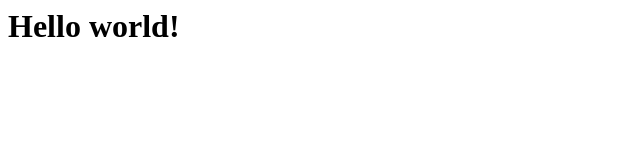
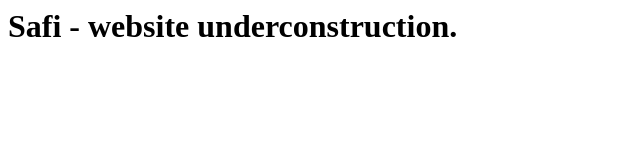
Before and after one commit to szn-cs/safizn-resume, a plain HTML site: page assets/index.html in a window 1280 px wide. Shown: the whole page, without its empty margins (0-640 px from the left). Drawn offline with Linux system fonts and the light colour scheme.

Commit message:
update maintenance message

```diff
--- a/assets/index.html
+++ b/assets/index.html
@@ -1 +1 @@
-<h1>Hello world!</h1>
+<h1>Safi - website underconstruction.</h1>
```
